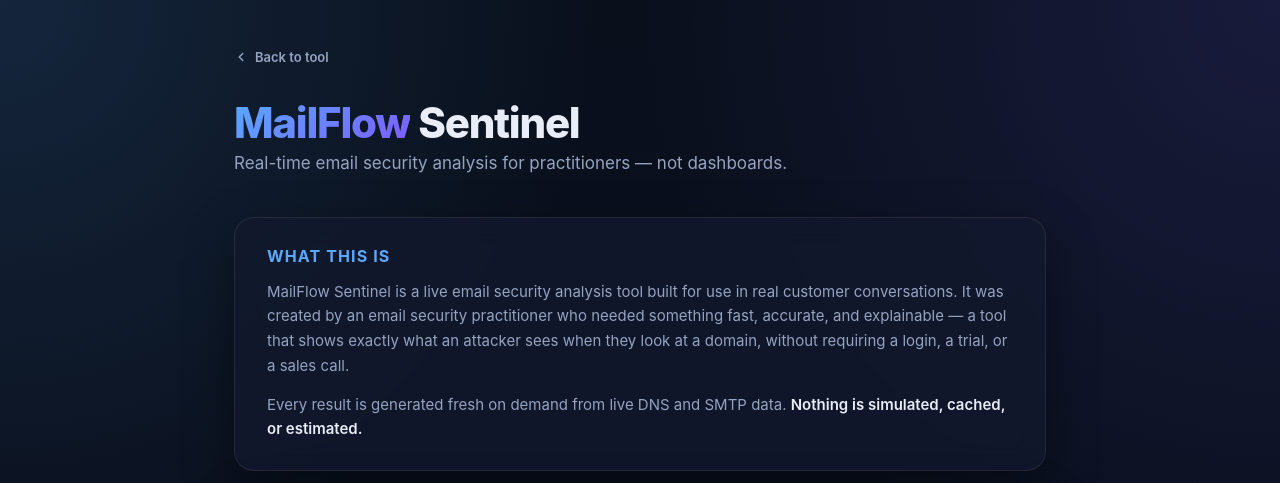
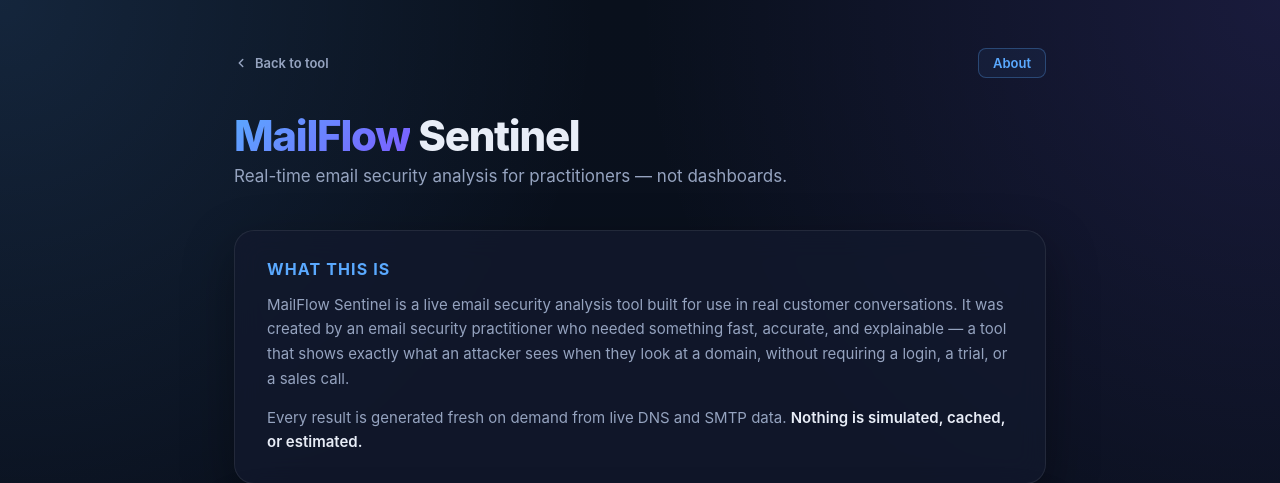
Before and after one commit to siirila-bit/mailflow-sentinel, a Python web app: template templates/about.html in a window 1280 px wide. Shown: the top 483 px of the page. Run offline with Jinja, Linux system fonts and the light colour scheme; the template is opened without the code that fills it, so the values that code supplies are empty.

Commit message:
Add About nav link to header in index.html and about.html

```diff
--- a/templates/about.html
+++ b/templates/about.html
@@ -180,10 +180,13 @@
 <body>
 <div class="wrap">
 
-    <a href="/" class="back-link">
-        <svg width="14" height="14" viewBox="0 0 24 24" fill="none" stroke="currentColor" stroke-width="2.5" stroke-linecap="round" stroke-linejoin="round"><polyline points="15 18 9 12 15 6"/></svg>
-        Back to tool
-    </a>
+    <div style="display:flex;align-items:center;justify-content:space-between;margin-bottom:36px;">
+        <a href="/" style="display:inline-flex;align-items:center;gap:7px;font-size:13px;font-weight:600;color:var(--muted);text-decoration:none;transition:color 0.15s;" onmouseover="this.style.color='var(--accent)'" onmouseout="this.style.color='var(--muted)'">
+            <svg width="14" height="14" viewBox="0 0 24 24" fill="none" stroke="currentColor" stroke-width="2.5" stroke-linecap="round" stroke-linejoin="round"><polyline points="15 18 9 12 15 6"/></svg>
+            Back to tool
+        </a>
+        <span style="font-size:13px;font-weight:600;color:var(--accent);padding:6px 14px;border-radius:8px;border:1px solid rgba(90,169,255,0.3);background:rgba(90,169,255,0.06);">About</span>
+    </div>
 
     <h1 class="page-title"><span>MailFlow</span> Sentinel</h1>
     <p class="tagline">Real-time email security analysis for practitioners — not dashboards.</p>
--- a/templates/index.html
+++ b/templates/index.html
@@ -771,6 +771,7 @@
             <div>
                 <h1 class="title">MailFlow <span>Sentinel</span></h1>
             </div>
+            <a href="/about" style="font-size:13px;font-weight:600;color:var(--muted);text-decoration:none;padding:6px 14px;border-radius:8px;border:1px solid var(--border);background:rgba(255,255,255,0.03);transition:color 0.15s,border-color 0.15s;" onmouseover="this.style.color='var(--accent)';this.style.borderColor='rgba(90,169,255,0.3)'" onmouseout="this.style.color='var(--muted)';this.style.borderColor='var(--border)'">About</a>
         </div>
         <p class="subtitle">Run a fast DNS-based email security assessment for any domain or email address.</p>
 
```
